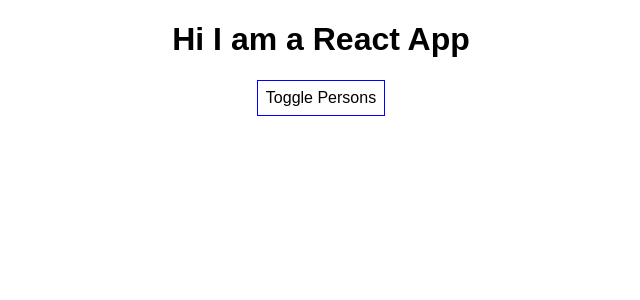
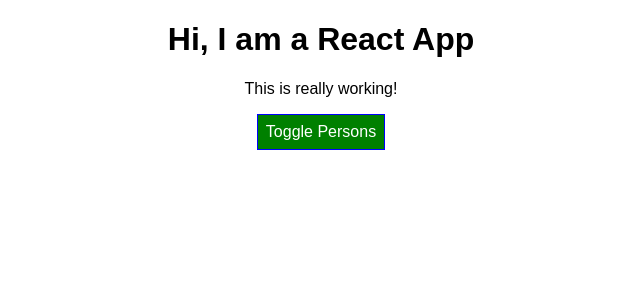
Before and after one commit to fetmo/learning-react, a React (Create React App) app in the folder react-complete-guide/: page / in a window 1280 px wide. Shown: the top 300 px of the page, without its empty margins (319-959 px from the left). Built offline with nearby package versions, Linux system fonts and the light colour scheme.

Commit message:
Dynamic styling and :hover-styling with Radium

```diff
--- a/react-complete-guide/package.json
+++ b/react-complete-guide/package.json
@@ -3,6 +3,7 @@
   "version": "0.1.0",
   "private": true,
   "dependencies": {
+    "radium": "^0.23.0",
     "react": "^16.2.0",
     "react-dom": "^16.2.0",
     "react-scripts": "1.1.1"
--- a/react-complete-guide/src/App.css
+++ b/react-complete-guide/src/App.css
@@ -1,3 +1,11 @@
 .App {
   text-align: center;
 }
+
+.red {
+  color: red;
+}
+
+.bold {
+  font-weight: bold;
+}
--- a/react-complete-guide/src/App.js
+++ b/react-complete-guide/src/App.js
@@ -1,20 +1,21 @@
 import React, {Component} from 'react';
 import './App.css';
+import Radium from 'radium';
 import Person from './Person/Person';
 
 class App extends Component {
     state = {
         persons: [
-            { id: 'asdf1', name: "Laura", age: 30},
-            { id: '2asdf', name: "Rafal", age: 32},
-            { id: 'asdf4', name: "Robbie", age: 42},
+            {id: 'asdf1', name: "Laura", age: 30},
+            {id: '2asdf', name: "Rafal", age: 32},
+            {id: 'asdf4', name: "Robbie", age: 42},
         ],
         otherState: "some other value",
         showPersons: false
     }
 
     nameChangedHandler = (event, id) => {
-        const personIndex = this.state.persons.findIndex( p => {
+        const personIndex = this.state.persons.findIndex(p => {
             return p.id === id;
         });
 
@@ -48,17 +49,27 @@
 
     render() {
         const buttonstyle = {
-            backgroundColor: 'white',
+            backgroundColor: 'green',
+            color: 'white',
             font: 'inherit',
             border: '1px solid blue',
             padding: '8px',
             cursor: 'pointer',
-
+            ':hover': {
+                backgroundColor: 'lightgreen',
+                color: 'black'
+            }
         };
 
         let persons = null;
 
-        if (this.state.showPersons){
+        if (this.state.showPersons) {
+            buttonstyle.backgroundColor = 'red';
+            buttonstyle[':hover'] = {
+                backgroundColor: 'salmon',
+                color: 'black'
+            };
+
             persons = (
                 <div>
                     {this.state.persons.map((person, key, personArray) => {
@@ -75,9 +86,18 @@
             );
         }
 
+        const classes = [];
+        if (this.state.persons.length <= 2) {
+            classes.push('red');
+        }
+        if (this.state.persons.length <= 1){
+            classes.push('bold');
+        }
+
         return (
             <div className="App">
-                <h1>Hi I am a React App</h1>
+                <h1>Hi, I am a React App</h1>
+                <p className={classes.join(' ')}>This is really working!</p>
                 <button
                     style={buttonstyle}
                     onClick={this.togglePersonsHandler}>
@@ -89,4 +109,4 @@
     }
 }
 
-export default App;
+export default Radium(App);
--- a/react-complete-guide/src/Person/Person.js
+++ b/react-complete-guide/src/Person/Person.js
@@ -1,5 +1,6 @@
 import React from 'react';
 import './Person.css';
+import Radium from 'radium';
 
 const person = (props) => {
     return (
@@ -11,4 +12,4 @@
     )
 };
 
-export default person;
+export default Radium(person);
```
Also changed, not shown: 1 other file (tests, documents, lock files or other folders).
